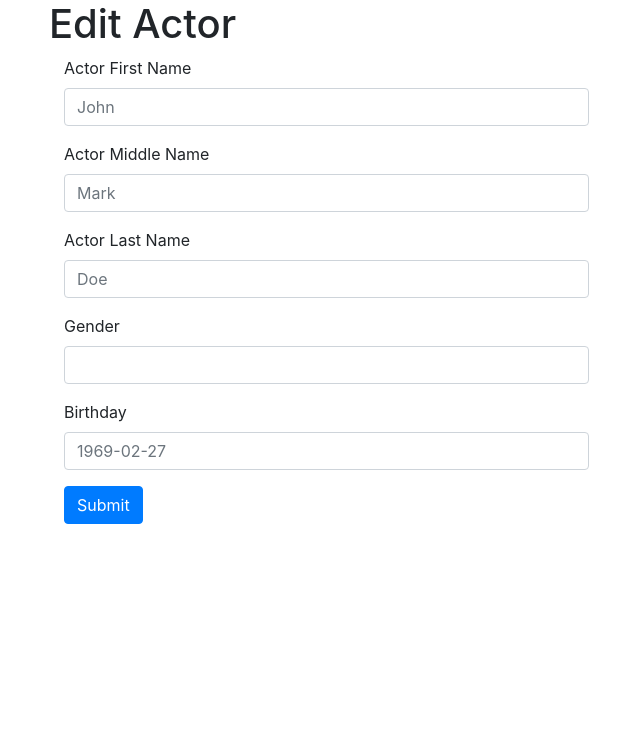
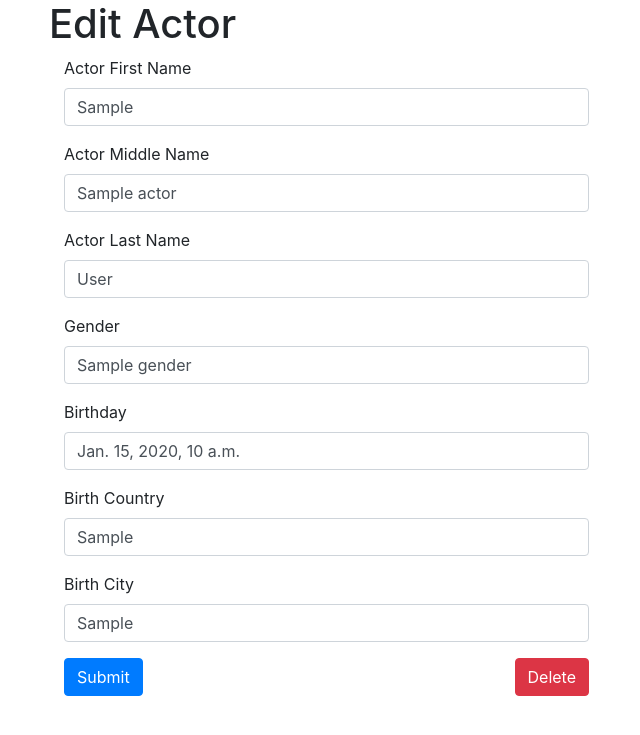
Before and after one commit to chadbaily/CS4750-Project, a Django app: template web/db_website/templates/edit-actor.block.html in a window 1280 px wide. Shown: the top 735 px of the page, without its empty margins (36-676 px from the left). Run offline with Django 3.2, Linux system fonts and the light colour scheme; the template is opened without the code that fills it: most values are stand-ins (such as "Sample title", 1, 10 or a date in 2020); some libraries are stand-ins or nearby versions.

Commit message:
edit and delete actor

```diff
--- a/web/db_website/forms.py
+++ b/web/db_website/forms.py
@@ -8,6 +8,8 @@ class Person(forms.Form):
     last_name = forms.CharField(label='Last name', max_length=100)
     gender = forms.CharField(label='Gender', max_length=6)
     dob = forms.CharField(label='Date of Birth', max_length=10)
+    birth_country = forms.CharField(label='Country', max_length=50)
+    birth_city = forms.CharField(label='City', max_length=50)
 
 
 class Crew(forms.Form):
--- a/web/db_website/static/styles.css
+++ b/web/db_website/static/styles.css
@@ -2,3 +2,7 @@
   margin: 1rem;
   /* text-align:center; */
 }
+
+.right-button {
+  float: right;
+}
--- a/web/db_website/templates/edit-actor.block.html
+++ b/web/db_website/templates/edit-actor.block.html
@@ -12,8 +12,9 @@
         class="form-control"
         id="first_name"
         aria-describedby="first_nameHelp"
-        placeholder="John",
+        placeholder="John"
         name="first_name"
+        value="{{actor.first_name}}"
       />
     </div>
     <div class="form-group">
@@ -25,6 +26,7 @@
         aria-describedby="middle_nameHelp"
         placeholder="Mark"
         name="middle_name"
+        value="{{actor.middle_name}}"
       />
     </div>
     <div class="form-group">
@@ -36,17 +38,52 @@
         aria-describedby="last_nameHelp"
         placeholder="Doe"
         name="last_name"
+        value="{{actor.last_name}}"
       />
     </div>
     <div class="form-group">
       <label for="gender">Gender</label>
-      <input type="text" class="form-control" id="gender" name="gender" />
+      <input type="text" class="form-control" id="gender" name="gender" value="{{actor.gender}}" />
     </div>
     <div class="form-group">
       <label for="dob">Birthday</label>
-      <input type="text" class="form-control" id="dob" name="dob" placeholder="1969-02-27"/>
+      <input
+        type="text"
+        class="form-control"
+        id="dob"
+        name="dob"
+        placeholder="1969-02-27"
+        value="{{actor.DOB}}"
+      />
+    </div>
+    <div class="form-group">
+      <label for="birth_country">Birth Country</label>
+      <input
+        type="text"
+        class="form-control"
+        id="birth_country"
+        aria-describedby="birth_countryHelp"
+        placeholder="Doe"
+        name="birth_country"
+        value="{{actor.birth_country}}"
+      />
+    </div>
+    <div class="form-group">
+      <label for="birth_city">Birth City</label>
+      <input
+        type="text"
+        class="form-control"
+        id="birth_city"
+        aria-describedby="birth_cityHelp"
+        placeholder="Doe"
+        name="birth_city"
+        value="{{actor.birth_city}}"
+      />
     </div>
     <button type="submit" class="btn btn-primary">Submit</button>
+    <a href="/actors/delete/{{ actor.pk }}/" class="btn btn-danger right-button"
+      >Delete</a
+    >
   </form>
 </div>
 
--- a/web/db_website/templates/review.block.html
+++ b/web/db_website/templates/review.block.html
@@ -24,8 +24,12 @@
         <!-- <p class="card-text">Birthdate: {{ media.birthdate }}</p> -->
         <p class="card-text">Format: {{ review.rating }}</p>
         <p class="card-text">Description: {{ review.description }}</p>
-        <!-- <a href="food/{{ food.pk }}/" class="btn btn-primary">Learn More</a> -->
         <a href="/review/edit/{{ review.pk }}/" class="card-link">Edit</a>
+        <!-- <a
+          href="review/delete/{{ review.pk }}/"
+          class="btn btn-danger right-button"
+          >Delete</a
+        > -->
       </div>
     </div>
     {% endfor %}
--- a/web/db_website/urls.py
+++ b/web/db_website/urls.py
@@ -16,6 +16,8 @@ urlpatterns = [
     url(r'^actors/create/$', views.create_actor, name='create_actor'),
     url(r'^actors/info/(?P<pk>[0-9]+)/$', views.info_actor, name='info_actor'),
     url(r'^actors/$', views.actors, name='actors'),
+    url(r'^actors/delete/(?P<pk>[0-9]+)/$',
+        views.delete_actor, name='delete_actor'),
 
     # Crew
     url(r'^crews/edit/(?P<pk>[0-9]+)/submit/',
@@ -56,7 +58,8 @@ urlpatterns = [
     # Review
     url(r'^review/edit/(?P<pk>[0-9]+)/submit/$',
         views.update_review, name='update_review'),
-    url(r'^review/edit/(?P<pk>[0-9]+)/$', views.edit_review, name='edit_review'),
+    url(r'^review/edit/(?P<pk>[0-9]+)/$',
+        views.edit_review, name='edit_review'),
     url(r'^review/create/submit/$', views.submit_review,
         name='submit_review'),
     url(r'^review/create/$', views.create_review, name='create_review'),
```
Also changed, not shown: web/db_website/views.py (+75 -5 lines).
